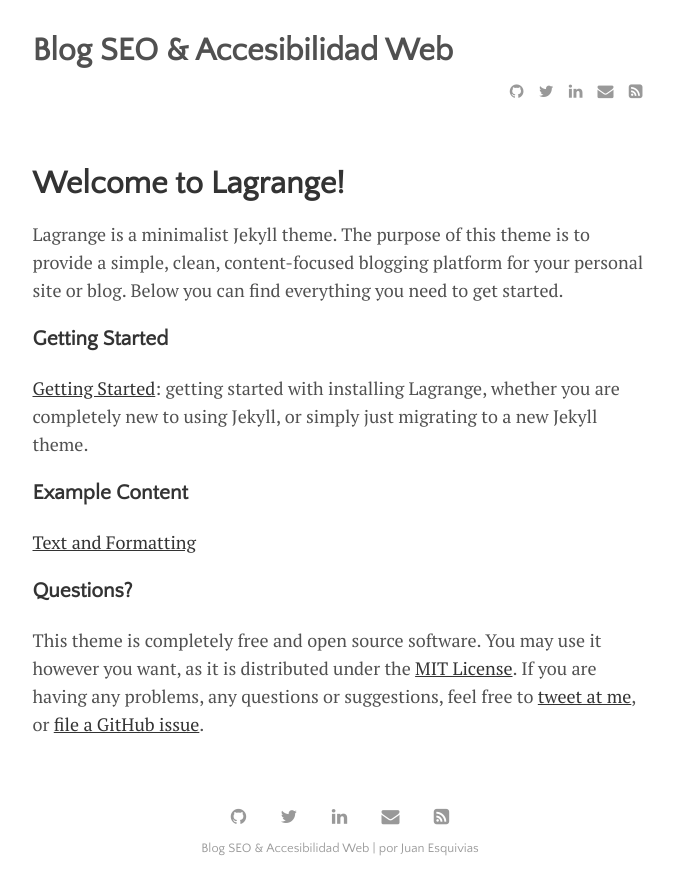
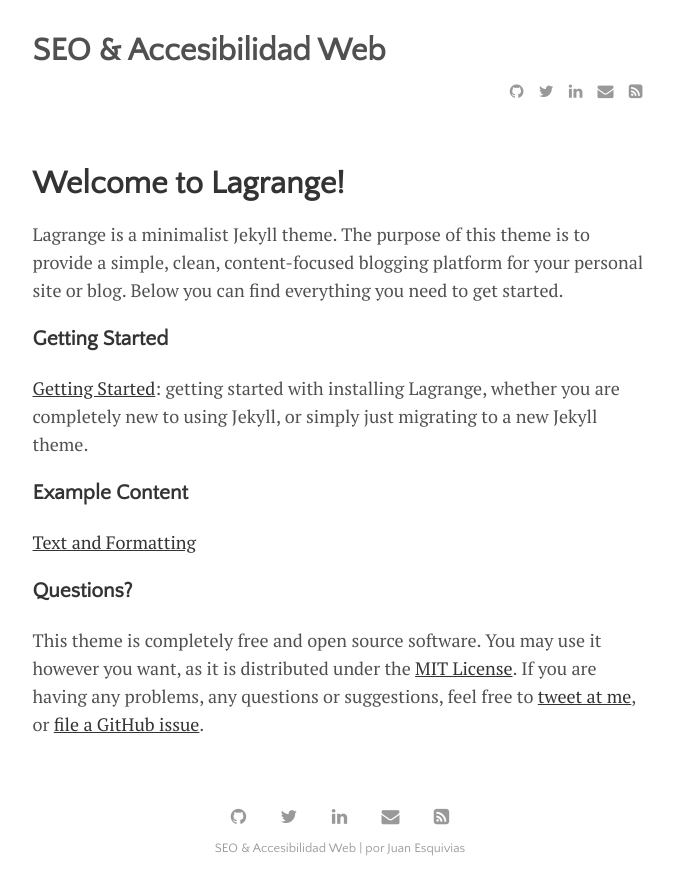
Before and after one commit to JuanEsquiviasO/blog, a Jekyll site: the page built from menu/about.md, in a window 1280 px wide. Shown: the top 895 px of the page, without its empty margins (300-974 px from the left). Built offline with Jekyll 4.4.1, drawn with Linux system fonts in a browser that asks for light colours.

Commit message:
Change the title

```diff
--- a/_config.yml
+++ b/_config.yml
@@ -20,7 +20,7 @@
 plugins:             [jekyll-paginate, jekyll-sitemap, jekyll-feed, jekyll-seo-tag]
 
 # Customise atom feed settings (this is where Jekyll-Feed gets configuration information)
-title:		           'Blog SEO & Accesibilidad Web'
+title:		           'SEO & Accesibilidad Web'
 description:	       ''
 author:              'Juan Esquivias'
 
```
